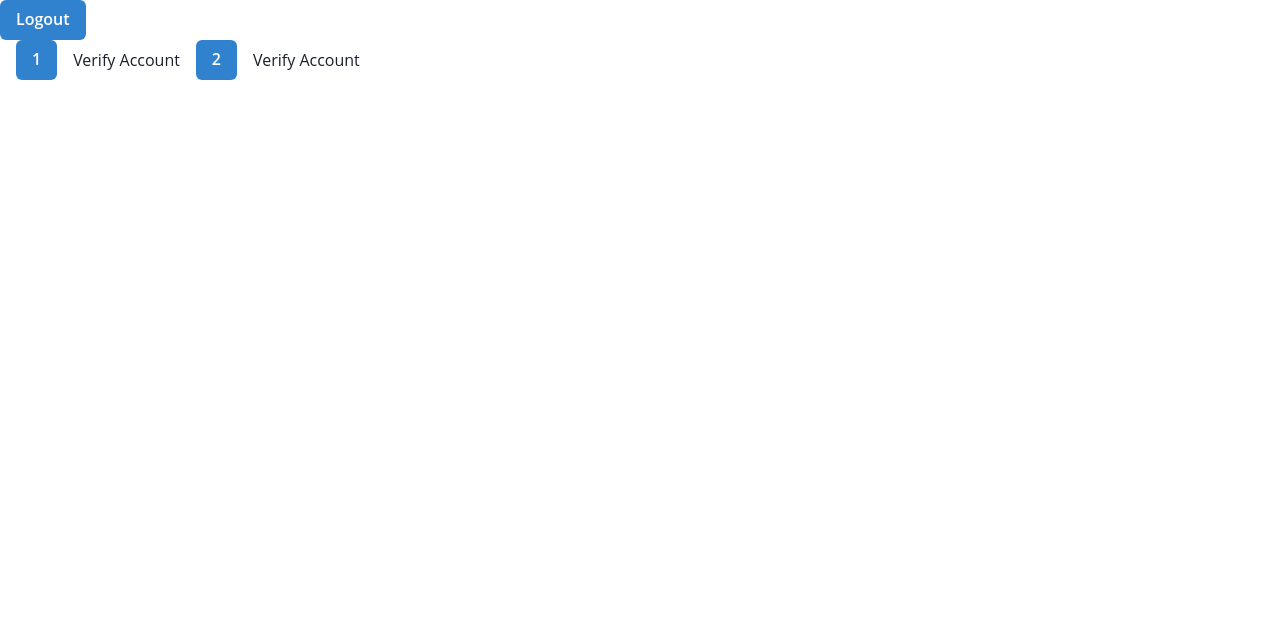
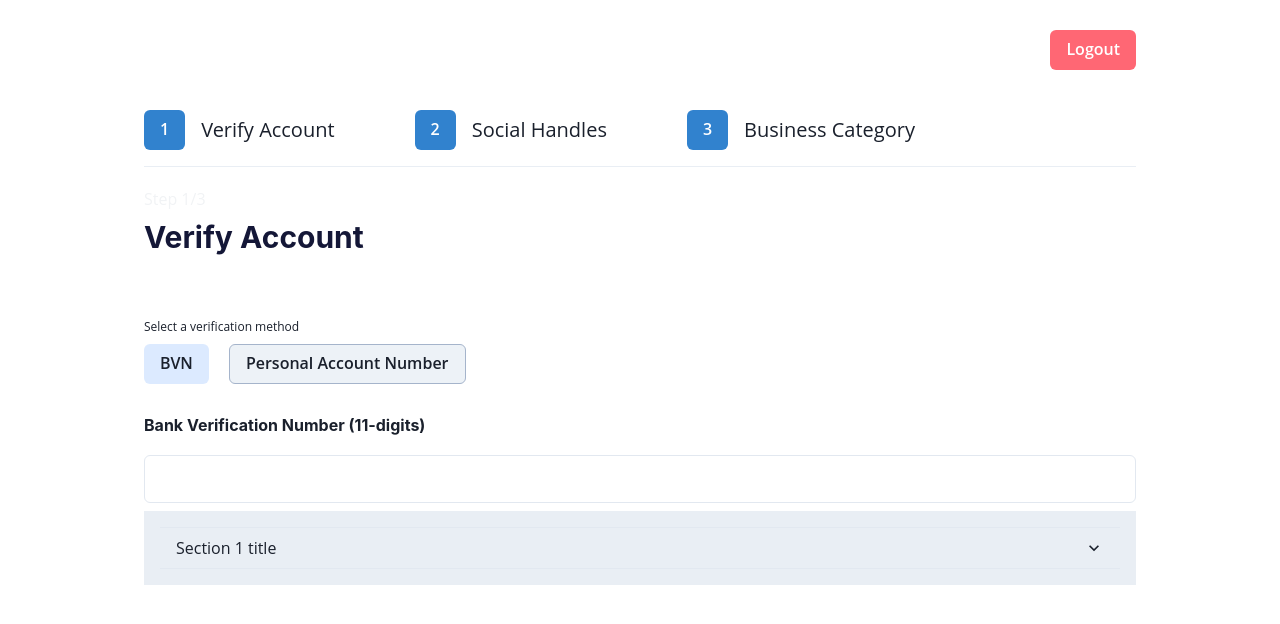
Before and after one commit to AdamJamiu/Food-App, a React (Create React App) app: page / in a window 1280 px wide. Shown: the top 624 px of the page. Built offline with nearby package versions, Linux system fonts and the light colour scheme.

Commit message:
verify account div

```diff
--- a/package.json
+++ b/package.json
@@ -3,6 +3,7 @@
   "version": "0.1.0",
   "private": true,
   "dependencies": {
+    "@chakra-ui/icons": "^1.0.16",
     "@chakra-ui/react": "^1.6.10",
     "@emotion/react": "^11.4.1",
     "@emotion/styled": "^11.3.0",
--- a/src/App.js
+++ b/src/App.js
@@ -1,21 +1,44 @@
 import React from "react";
-import { Container, Button, Stack, ChakraProvider, Text} from "@chakra-ui/react";
+import {
+  Container,
+  Button,
+  ChakraProvider,
+  Text,
+  Stack,
+  Box
+} from "@chakra-ui/react";
+import { Verify } from './Components';
 // import { BrowserRouter as Router, Switch, Route, Link } from "react-router-dom";
-
-
 
 export default function App() {
   return (
     <ChakraProvider>
+      <Container maxW="container.lg" pt={30} >
+     <Box textAlign='right' mb='10'>
+        <Button color='#fff' bg='#FF6774'>Logout</Button>
+        </Box>
+        <Stack  pb='4' spacing={20} direction='row' alignItems="center" width='100%' borderBottom='1px solid #E9EEF4'>
 
-    <Button colorScheme="blue">Logout</Button>
-    <Container maxW="container.xlg">
-    <Stack spacing={4} direction="row" align="center">
-    <Button colorScheme="blue">1</Button><Text>Verify Account</Text>
-    <Button colorScheme="blue">2</Button> <Text>Verify Account</Text>
+          <Stack direction='row' align='center' spacing={4}>
+          <Button colorScheme="blue">1</Button>
+          <Text fontSize='xl'>Verify Account</Text>
+          </Stack>
 
-    </Stack>
-  </Container>
-  </ChakraProvider>
-    );
+          <Stack direction='row' align='center' spacing={4}>
+          <Button colorScheme="blue">2</Button>
+           <Text  fontSize='xl'>Social Handles</Text>
+          </Stack>
+
+          <Stack direction='row' align='center' spacing={4} >
+          <Button colorScheme="blue">3</Button>
+           <Text fontSize='xl'>Business Category</Text>
+          </Stack>
+
+        </Stack>
+
+             <Verify/>
+
+      </Container>
+    </ChakraProvider>
+  );
 }
--- a/src/Components.js
+++ b/src/Components.js
@@ -1,8 +1,96 @@
-import React from 'react';
+import React from "react";
+import "./index.css";
+import {
+  Box,
+  Accordion,
+  AccordionItem,
+  AccordionButton,
+  AccordionIcon,
+  AccordionPanel,
+  Input,
+  UnorderedList,
+  ListItem,
+  Button,
+  HStack,
+  VStack,
+  Stack,
+  Text,
+  Heading,
+} from "@chakra-ui/react";
+import { render } from "react-dom";
 
+import { CheckIcon } from '@chakra-ui/icons';
 
-export function Component() {
-    return (
-        <div></div>
-    )
+export function Verify() {
+  return (
+    <Stack pt={5} mb={12}>
+      <Text color="var(--google-grey)">Step 1/3</Text>
+      <Heading size="lg" mt={4} pb="55px" color="var(--dark)">
+        Verify Account
+      </Heading>
+
+      <Stack>
+        <Text as="h4" fontSize={12}>
+          Select a verification method
+        </Text>
+        <Stack spacing={5} direction="row">
+          <Button background="var(--gray-bg)">BVN</Button>
+          <Button border="0.1px solid var(--google-gray)">
+            Personal Account Number
+          </Button>
+        </Stack>
+        <BvnVerify />
+      </Stack>
+    </Stack>
+  );
 }
+
+export function BvnVerify() {
+  return (
+    <>
+      <VStack spacing={5} align="left" pt={6}>
+        <Heading size="sm">Bank Verification Number (11-digits)</Heading>
+        <Input size="lg" />
+      </VStack>
+
+      <Accordion background='var(--grey)' padding='1em' mt="20px">
+        <AccordionItem>
+          <h2>
+            <AccordionButton>
+              <Box flex="1" textAlign="left">
+                Section 1 title
+              </Box>
+              <AccordionIcon />
+            </AccordionButton>
+          </h2>
+          <AccordionPanel color='var(--dark)' pb={4}>
+              <Text mb={5}>We only need your access to your</Text>
+            <UnorderedList>
+              <Stack direction='row' align='center' spacing={2}>
+              <CheckIcon/>
+              <ListItem> Lorem ipsum dolor sit amet</ListItem>
+              </Stack>
+              <Stack direction='row' align='center' spacing={2}>
+              <CheckIcon/>
+              <ListItem> Lorem ipsum dolor sit amet</ListItem>
+              </Stack>
+              <Stack direction='row' align='center' spacing={2}>
+              <CheckIcon/>
+              <ListItem> Lorem ipsum dolor sit amet</ListItem>
+              </Stack>
+              <Stack direction='row' align='center' spacing={2}>
+              <CheckIcon/>
+              <ListItem> Lorem ipsum dolor sit amet</ListItem>
+              </Stack>
+              <Stack direction='row' align='center' spacing={2}>
+              <CheckIcon/>
+              <ListItem> Lorem ipsum dolor sit amet</ListItem>
+              </Stack>
+
+            </UnorderedList>
+          </AccordionPanel>
+        </AccordionItem>
+      </Accordion>
+    </>
+  );
+}
--- a/src/index.css
+++ b/src/index.css
@@ -1,13 +1,15 @@
+@import url('https://fonts.googleapis.com/css2?family=DM+Sans:ital,wght@0,400;0,500;0,700;1,400;1,500;1,700&display=swap');
+
 body {
   margin: 0;
-  font-family: -apple-system, BlinkMacSystemFont, 'Segoe UI', 'Roboto', 'Oxygen',
-    'Ubuntu', 'Cantarell', 'Fira Sans', 'Droid Sans', 'Helvetica Neue',
-    sans-serif;
+  font-family: 'DM Sans', sans-serif;
   -webkit-font-smoothing: antialiased;
   -moz-osx-font-smoothing: grayscale;
 }
 
-code {
-  font-family: source-code-pro, Menlo, Monaco, Consolas, 'Courier New',
-    monospace;
+:root{
+  --dark : #141737;
+  --google-gray : #A5B4CB;
+  --gray-bg : #DCEAFF;
+  --grey : #E9EEF4;
 }
```
Also changed, not shown: 1 other file (tests, documents, lock files or other folders).
